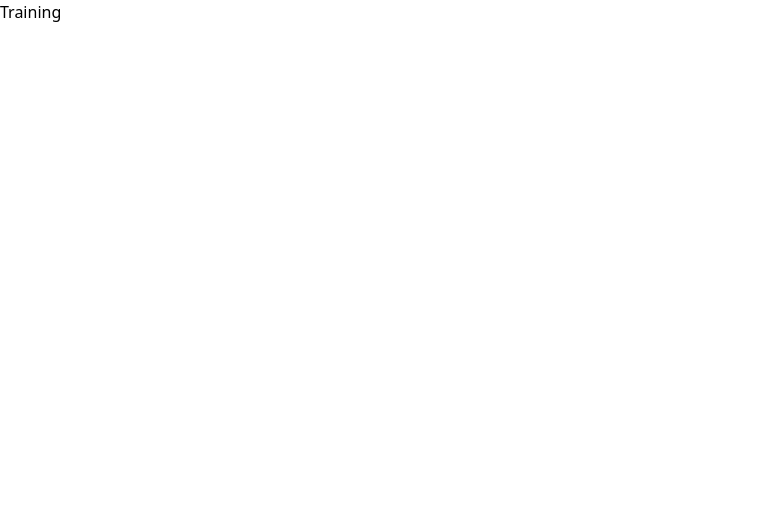
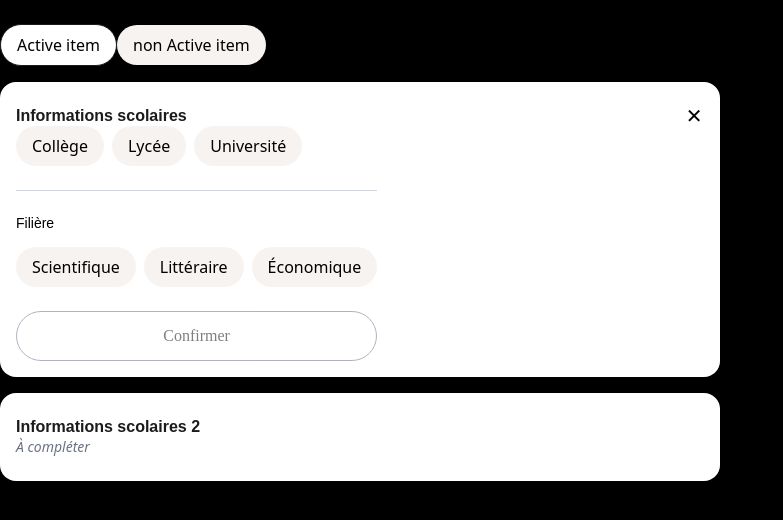
Before and after one commit to hauretax/test-vue, a Nuxt app: page / in a window 1280 px wide. Shown: the top 520 px of the page, without its empty margins (0-783 px from the left). Built offline with nearby package versions, Linux system fonts and the light colour scheme.

Commit message:
feat(infos-scolar-form): add InfosScolarForm component

```diff
--- a/assets/css/main.css
+++ b/assets/css/main.css
@@ -1 +1,32 @@
 @import "tailwindcss";
+
+
+.emphasis {
+    font-family: "DM Sans", sans-serif;
+    font-size: 16px;
+    font-weight: 700;
+    line-height: 20px;
+    color: #1B1B1B;
+    overflow: hidden;
+    text-overflow: ellipsis;
+    display: -webkit-box;
+    -webkit-line-clamp: 1;
+    -webkit-box-orient: vertical;
+}
+
+.label {
+    font-family: "DM Sans", sans-serif;
+    font-size: 14px;
+    font-style: normal;
+    font-weight: 500;
+    line-height: 16px;
+}
+
+.button-text {
+    text-align: center;
+    font-family: "DM Sans";
+    font-size: 16px;
+    font-style: normal;
+    font-weight: 500;
+    line-height: 16px;
+}
--- /dev/null
+++ b/components/InfosScolarForm.vue
@@ -0,0 +1,88 @@
+<template>
+    <div @click="toggleCollapse" class="transition-all duration-1000 overflow-hidden  relative
+            flex max-w-[720px] p-4 flex-col items-start self-stretch
+            rounded-2xl bg-white" :class="{ 'max-h-[100px]': isCollapsed, 'max-h-[2000px]': !isCollapsed }">
+        <div class="flex items-center justify-between pt-2 w-full ">
+            <h2 class="emphasis text-ellipsis overflow-hidden " :class="{ 'flex-1': isCollapsed, 'mb-4': !isCollapsed }"
+                style="margin: 0;">
+                {{ title }}
+            </h2>
+
+            <button v-if="!isCollapsed" @click="toggleCollapse"
+                class="text-black text-xl flex justify-center items-center"
+                style="width: 20px; height: 20px; padding: 8px; gap: 8px;">
+                ✕
+            </button>
+        </div>
+        <div v-if="isCollapsed" class=" pb-2 text-sm italic text-gray-500 cursor-pointer">
+            À compléter
+        </div>
+
+        <div v-show="!isCollapsed">
+            <div v-for="(group, groupIndex) in groups" :key="groupIndex">
+                <div v-if="groupIndex !== 0" class="border-t border-gray-300 my-6 px-2"></div>
+
+                <div class="">
+                    <p v-if="group.title" class="label mb-4">{{ group.title }}</p>
+
+                    <div class="flex flex-wrap gap-2 items-start content-start self-stretch">
+                        <label v-for="(item, itemIndex) in group.items" :key="itemIndex" class="cursor-pointer">
+                            <input type="radio" :name="'group-' + groupIndex" :value="itemIndex"
+                                v-model="selected[groupIndex]" class="hidden" />
+                            <Puce :title="item.title" :active="selected[groupIndex] === itemIndex" />
+                        </label>
+                    </div>
+                </div>
+            </div>
+
+            <div class="">
+                <button @click="validateForm" :class="[
+                    'button-text flex max-w-[720px] w-full px-6 py-4 mt-6 justify-center items-center text-center transition-colors',
+                    isFormValid
+                        ? 'rounded-full bg-black text-white'
+                        : 'rounded-[1000px] bg-white text-black border border-[#646A81] opacity-50'
+                ]">
+                    Confirmer
+                </button>
+            </div>
+        </div>
+    </div>
+</template>
+
+<script setup>
+import { reactive, ref, computed, watch } from 'vue'
+import Puce from '~/components/Puce.vue'
+
+const props = defineProps({
+    title: { type: String, required: true },
+    groups: { type: Array, required: true },
+    isOpen: { type: Boolean, required: true }
+})
+
+const isCollapsed = ref(!props.isOpen)
+
+watch(() => props.isOpen, (newVal) => {
+    isCollapsed.value = !newVal
+})
+
+// Initialise selected avec null pour chaque groupe
+const selected = reactive(Array(props.groups.length).fill(null))
+
+function validateForm() {
+    const selectionsTitles = props.groups.map((group, i) => {
+        const selectedIndex = selected[i]
+        return selectedIndex !== null ? group.items[selectedIndex].title : null
+    })
+    console.log('Form validated with selection:', selectionsTitles)
+}
+
+const isFormValid = computed(() => {
+    return selected.length === props.groups.length &&
+        selected.every(sel => sel !== null && sel !== '')
+})
+
+function toggleCollapse() {
+    isCollapsed.value = !isCollapsed.value
+}
+
+</script>
--- /dev/null
+++ b/components/Puce.vue
@@ -0,0 +1,24 @@
+<template>
+    <div class="inline-flex items-start py-2 px-4 rounded-[24px] transition-colors duration-300"
+        :class="active ? 'border' : ''" :style="{
+            borderColor: active ? 'var(--Black, #1B1B1B)' : 'transparent',
+            backgroundColor: active ? 'var(--White, #FFF)' : 'var(--Beige, #F7F3F0)'
+        }">
+        <span class="text-base">
+            {{ title }}
+        </span>
+    </div>
+</template>
+
+<script setup>
+defineProps({
+    active: {
+        type: Boolean,
+        default: false
+    },
+    title: {
+        type: String,
+        required: true
+    }
+})
+</script>
--- a/nuxt.config.ts
+++ b/nuxt.config.ts
@@ -3,6 +3,7 @@ import tailwindcss from "@tailwindcss/vite";
 
 export default defineNuxtConfig({
   compatibilityDate: '2025-05-15',
+  modules: ['@nuxtjs/google-fonts'],
   devtools: { enabled: true },
   css: ['~/assets/css/main.css'],
   vite: {
--- a/package.json
+++ b/package.json
@@ -15,5 +15,8 @@
     "tailwindcss": "^4.1.8",
     "vue": "^3.5.16",
     "vue-router": "^4.5.1"
+  },
+  "devDependencies": {
+    "@nuxtjs/google-fonts": "^3.2.0"
   }
 }
--- a/pages/index.vue
+++ b/pages/index.vue
@@ -1,8 +1,35 @@
 <template>
-  <div>
+  <div class='bg-black h-1000' >
     <h1>Training</h1>
+    <Puce :active="true" title="Active item" />
+    <Puce :active="false" title="non Active item" />
+
+
+    <InfosScolarForm class="my-4" title="Informations scolaires" :groups="formGroups":isOpen="true" />
+
+    <InfosScolarForm title="Informations scolaires 2" :groups="formGroups":isOpen="false" />
   </div>
 </template>
 
 <script setup>
+
+
+const formGroups = [
+  {
+    title: null,
+    items: [
+      { title: 'Collège' },
+      { title: 'Lycée' },
+      { title: 'Université' }
+    ]
+  },
+  {
+    title: 'Filière',
+    items: [
+      { title: 'Scientifique' },
+      { title: 'Littéraire' },
+      { title: 'Économique' }
+    ]
+  }
+]
 </script>
```
Also changed, not shown: 1 other file (tests, documents, lock files or other folders).
